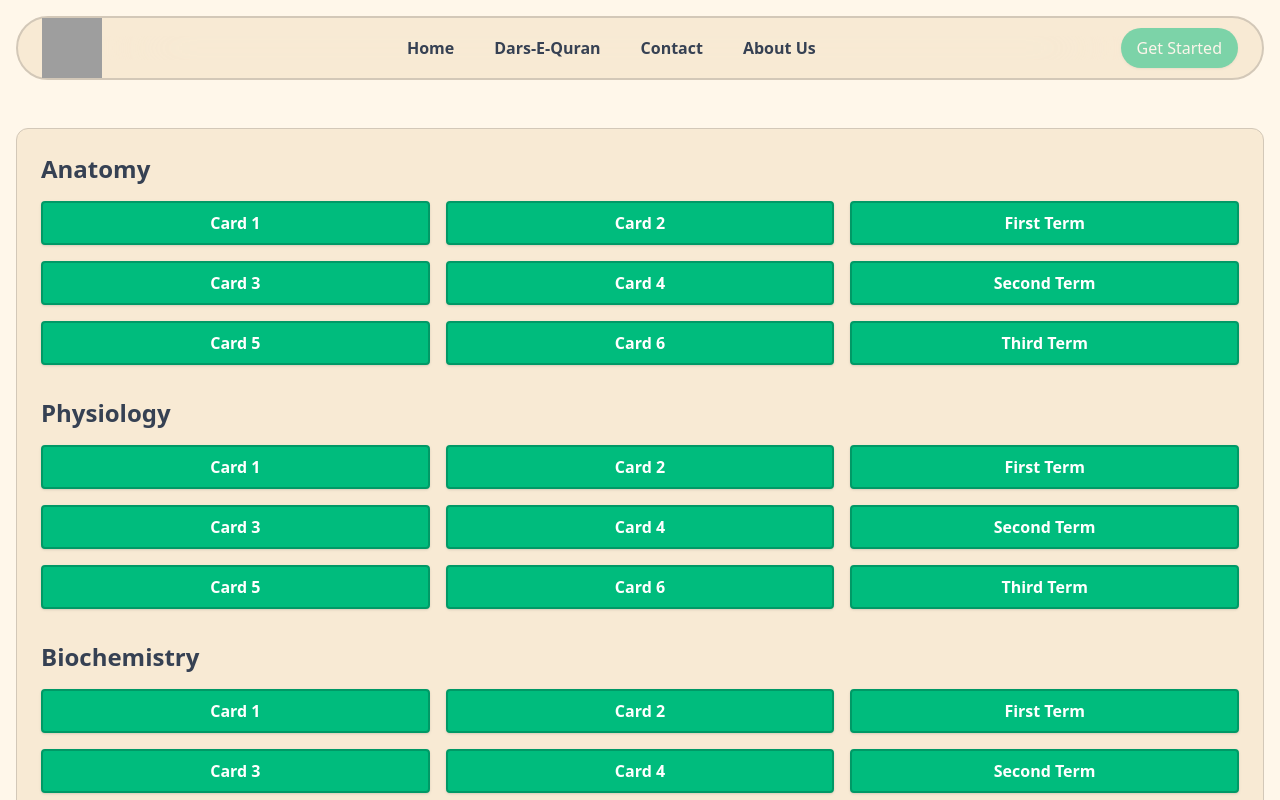
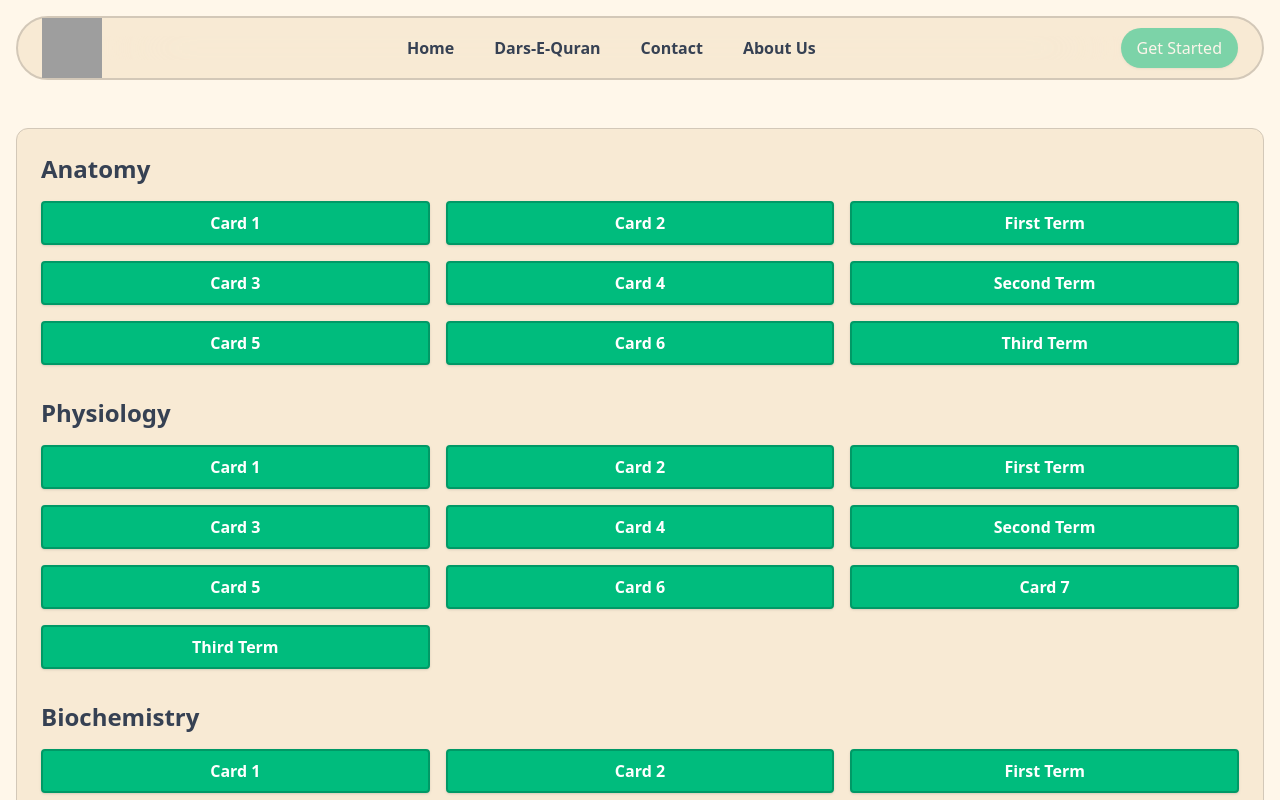
Before and after one commit to Marzan-Bin-Rahman/djmc-hostel-mosque-library, a React (Vite) app: page /phase-one in a window 1280 px wide. Shown: the top 800 px of the page. Built offline with nearby package versions, Linux system fonts and the light colour scheme; grey boxes are pictures that could not be loaded.

Commit message:
third term finished

```diff
--- a/src/pages/PhaseOne.jsx
+++ b/src/pages/PhaseOne.jsx
@@ -11,9 +11,9 @@ const PhaseOne = () => {
     { label: 'Card 3', url: 'https://drive.google.com/file/d/1TXl6HEHVkZbY42a6Iqhd8AJS9j1Jqgog/view?usp=drivesdk' },
     { label: 'Card 4', url: 'https://drive.google.com/file/d/1OdMSAtYBUEJDCPF9_6KNet2kt4FMrFxt/view?usp=drivesdk' },
     { label: 'Second Term', url: 'https://drive.google.com/file/d/1GC4An2b5VvW7Z5qpzftjb01e5n9u4Z47/view?usp=drivesdk' },
-    { label: 'Card 5', url: 'https://linkedin.com' },
-    { label: 'Card 6', url: 'https://twitter.com' },
-    { label: 'Third Term', url: 'https://bbc.com' }
+    { label: 'Card 5', url: 'https://drive.google.com/file/d/1woLAcKj2eJdS6lsXaQ5CZo5DcJLqP_-3/view?usp=drivesdk' },
+    { label: 'Card 6', url: 'https://drive.google.com/file/d/1Ay5jgkOMbf7gww3fpnOG8ZmiDRyjjt86/view?usp=drivesdk' },
+    { label: 'Third Term', url: 'https://drive.google.com/file/d/1PFi4n0MsAVplftf5YDDVNB9hrh-Hf-Hv/view?usp=drivesdk' }
   ]
 },
 {
@@ -25,9 +25,10 @@ const PhaseOne = () => {
     { label: 'Card 3', url: 'https://drive.google.com/file/d/1cXvWvvD6Z6CWG_qnnRZI5OngaX2LQZQ7/view?usp=drivesdk' },
     { label: 'Card 4', url: 'https://drive.google.com/file/d/1kVvCVLvmZ1_W0VmX5bHuKkgs1Jdffifz/view?usp=drivesdk' },
     { label: 'Second Term', url: 'https://drive.google.com/file/d/1G6emDXIIrbJMHEkpd-xSaI-XrqyGocDQ/view?usp=drivesdk' },
-    { label: 'Card 5', url: 'https://quora.com' },
-    { label: 'Card 6', url: 'https://pinterest.com' },
-    { label: 'Third Term', url: 'https://cnn.com' }
+    { label: 'Card 5', url: 'https://drive.google.com/file/d/1i5gSx-Rpxpl05bcbAqEaIPVPNvCr89Rn/view?usp=drivesdk' },
+    { label: 'Card 6', url: 'https://drive.google.com/file/d/1h8aKv75dDE-_IuRQEDJdrd65ilDkdKuH/view?usp=drivesdk' },
+{ label: 'Card 7', url: 'https://drive.google.com/file/d/1wy7aoRZRiTLbcVFww4FhI0H_GNjGatEJ/view?usp=drivesdk' },
+    { label: 'Third Term', url: 'https://drive.google.com/file/d/1keiQNXJLSfkAb76cyC2QDEn5TjbM1Yzm/view?usp=drivesdk' }
   ]
 },
 {
@@ -39,9 +40,9 @@ const PhaseOne = () => {
     { label: 'Card 3', url: 'https://drive.google.com/file/d/10XXVDWaJzBKucOQ2V5DpbTmpbZG-feD7/view?usp=drivesdk' },
     { label: 'Card 4', url: 'https://drive.google.com/file/d/1ic-7qBTlvMWs8y3702-b9-r-F3ZrLEJj/view?usp=drivesdk' },
     { label: 'Second Term', url: 'https://elsevier.com' },
-    { label: 'Card 5', url: 'https://springer.com' },
-    { label: 'Card 6', url: 'https://jamanetwork.com' },
-    { label: 'Third Term', url: 'https://who.int' }
+    { label: 'Card 5', url: 'https://drive.google.com/file/d/13s6eHA16gkB5DE585cQtCbk8ivW5oYRG/view?usp=drivesdk' },
+    { label: 'Card 6', url: 'https://drive.google.com/file/d/1z66zirazeEgm58VTxPACitoN__ZYdQRr/view?usp=drivesdk' },
+    { label: 'Third Term', url: 'https://drive.google.com/file/d/1sGFzXC-EkaB9LkrxKYvlw1ts99yu392w/view?usp=drivesdk' }
   ]
 }
   ];
```
